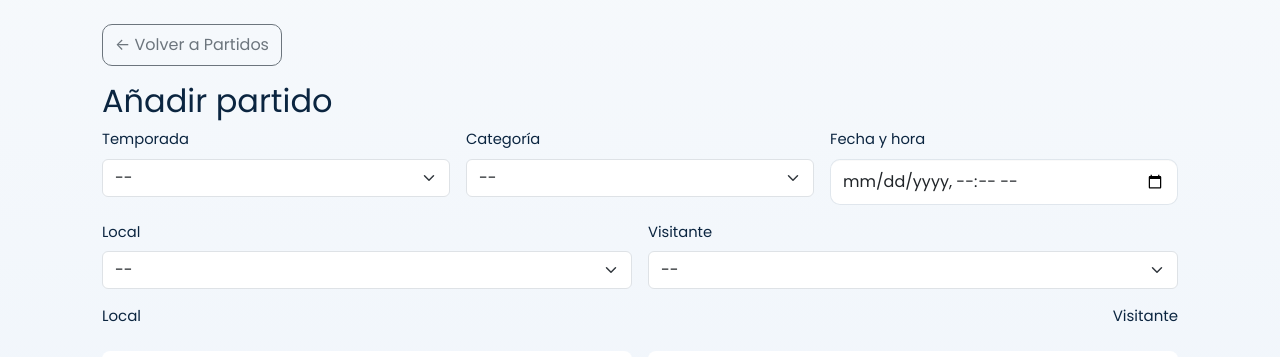
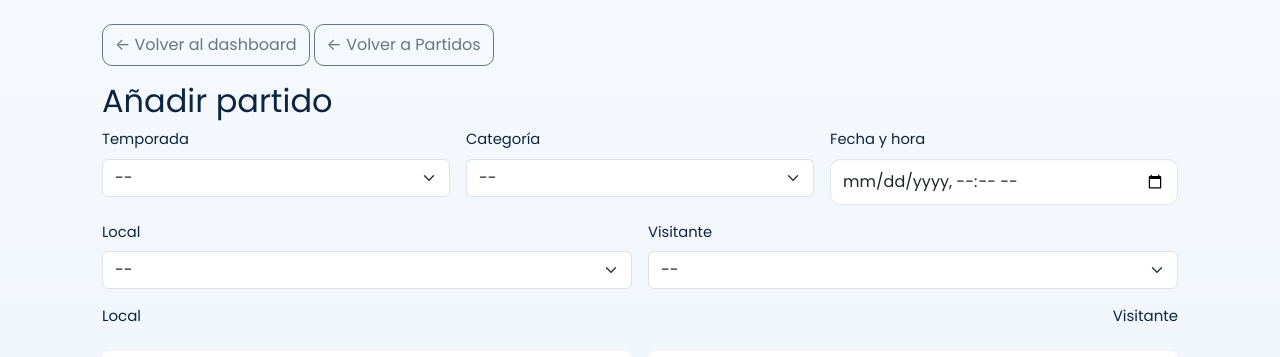
Before and after one commit to jesusv1967/scouting, a PHP site: page /add_match.php in a window 1280 px wide. Shown: the part 63-420 px from the top of the page. Run offline with PHP 8.4, Linux system fonts and the light colour scheme; the visitor is signed in with stand-in values (Sample User, id 1); data that the repository does not hold is empty.

Commit message:
Poniendo botones

```diff
--- a/public/add_match.php
+++ b/public/add_match.php
@@ -310,6 +310,7 @@ $csrf = csrf_token();
 <?php require_once __DIR__ . '/_nav.php'; ?>
 
 <div class="container py-4">
+  <a href="<?=htmlspecialchars(url('dashboard.php'))?>" class="btn btn-outline-secondary mb-3">&larr; Volver al dashboard</a>
   <a href="<?=htmlspecialchars(url('matches.php'))?>" class="btn btn-outline-secondary mb-3">&larr; Volver a Partidos</a>
   <h2><?= $editId ? 'Editar partido' : 'Añadir partido' ?></h2>
 
--- a/public/matches.php
+++ b/public/matches.php
@@ -167,8 +167,10 @@ $csrf = csrf_token();
 
 <main class="container py-3">
   <div class="d-flex justify-content-between align-items-center mb-3">
-    <h2 class="h5 mb-0">Partidos</h2>
+    <a href="<?=htmlspecialchars(url('dashboard.php'))?>" class="btn btn-outline-secondary mb-3">&larr; Volver al dashboard</a>
+	<h2 class="h5 mb-0">Partidos</h2>
     <div>
+
       <a href="<?=htmlspecialchars(url('add_match.php'))?>" class="btn btn-primary touch-btn">Nuevo partido</a>
     </div>
   </div>
```
Also changed, not shown: public/uploads/matches/1/14446d644609cdc3c19bc5be.png (deleted), public/uploads/matches/1/14446d644609cdc3c19bc5be_thumb.jpg (deleted), public/uploads/matches/2/8b47ed10a7e475b27ae2cefa.png (deleted), public/uploads/matches/2/8b47ed10a7e475b27ae2cefa_thumb.jpg (deleted).
